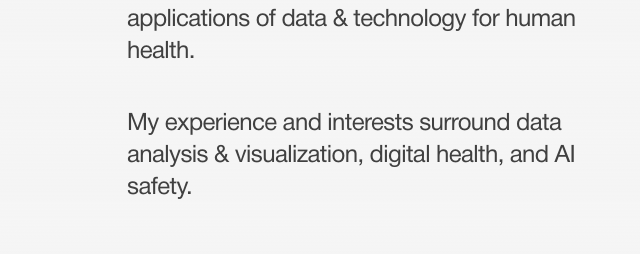
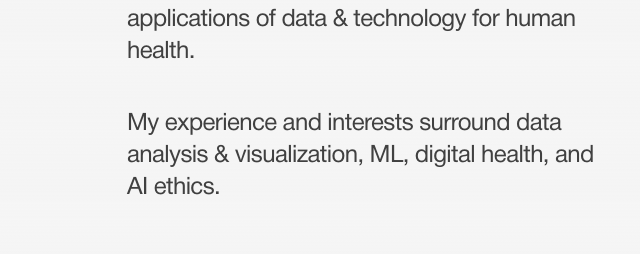
Before and after one commit to leesadie/Portfolio_24_25, a Next.js app: page / in a window 1280 px wide. Shown: the part 400-654 px from the top of the page, without its empty margins (273-913 px from the left). Built offline with nearby package versions, Linux system fonts and the light colour scheme.

Commit message:
updated hero

```diff
--- a/app/components/hero/Hero.tsx
+++ b/app/components/hero/Hero.tsx
@@ -117,7 +117,7 @@ const Hero = () => {
                     mx-20
                 "
             >
-                My experience and interests surround data analysis & visualization, digital health, and AI safety.
+                My experience and interests surround data analysis & visualization, ML, digital health, and AI ethics.
             </div>
             <div className={`flex flex-col pt-20 text-base text-neutral-700 ${font_bold.className}`}>
                 RECENT WORK
--- a/app/components/hero/Hero_Sm.tsx
+++ b/app/components/hero/Hero_Sm.tsx
@@ -103,7 +103,7 @@ const Hero_Sm = () => {
                     justify-center
                     items-center
                     pt-6">
-                My experience and interests surround data analysis, visual analytics, digital health, and AI safety.
+                My experience and interests surround data analysis & visualization, ML, digital health, and AI ethics.
             </div>
             <div className={`flex flex-col pt-10 text-sm ${font_bold.className}`}>
                 RECENT WORK
```
